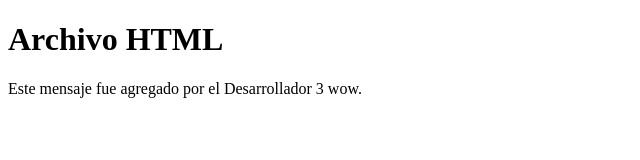
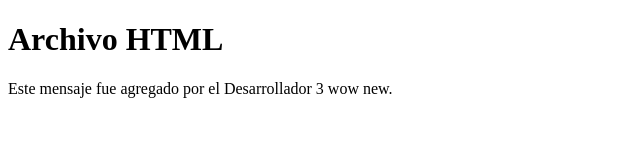
Before and after one commit to AnaApazaZ/Lab4, a plain HTML site: page index.html in a window 1280 px wide. Shown: the full height of the page, 0-640 px from the left. Drawn offline with Linux system fonts and the light colour scheme.

Commit message:
Update index.html

```diff
--- a/index.html
+++ b/index.html
@@ -7,6 +7,6 @@
 </head>
 <body>
     <h1>Archivo HTML</h1>
-    <p>Este mensaje fue agregado por el Desarrollador 3 wow.</p>
+    <p>Este mensaje fue agregado por el Desarrollador 3 wow new.</p>
 </body>
 </html>
```
